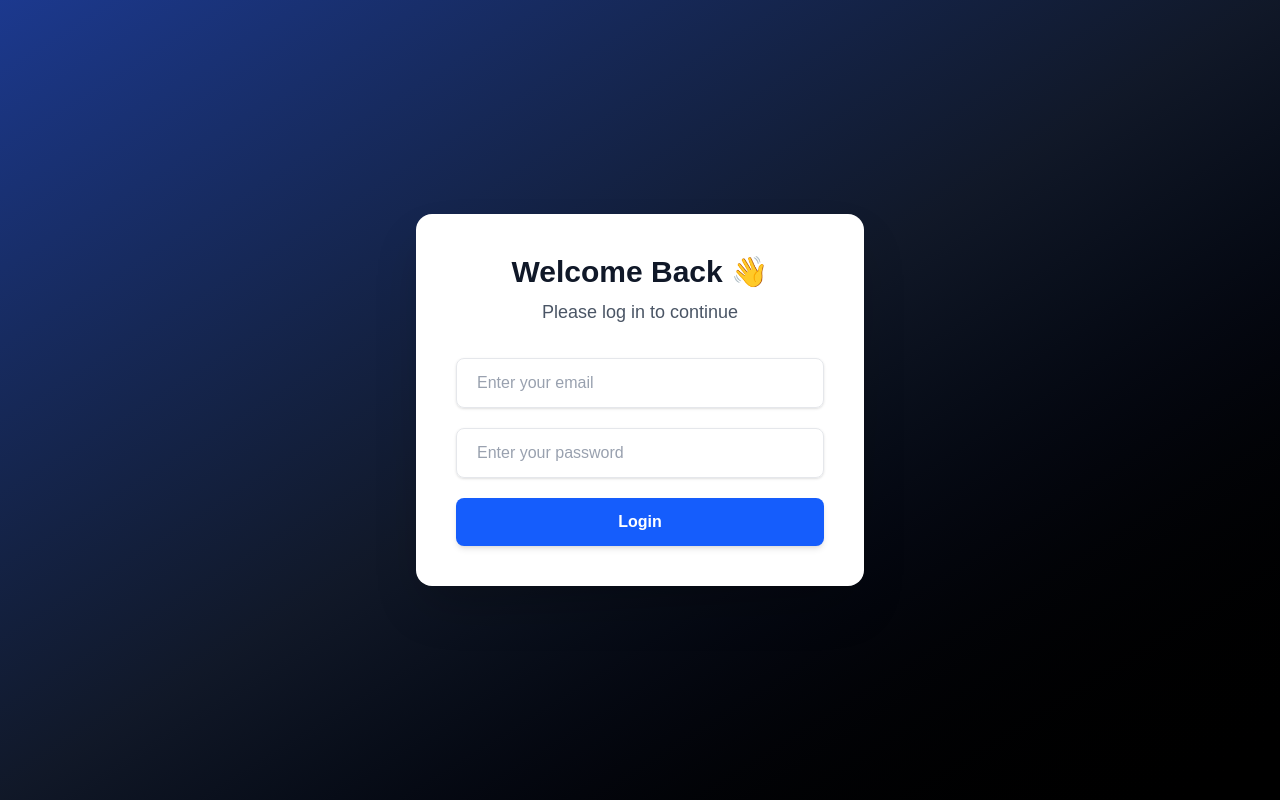
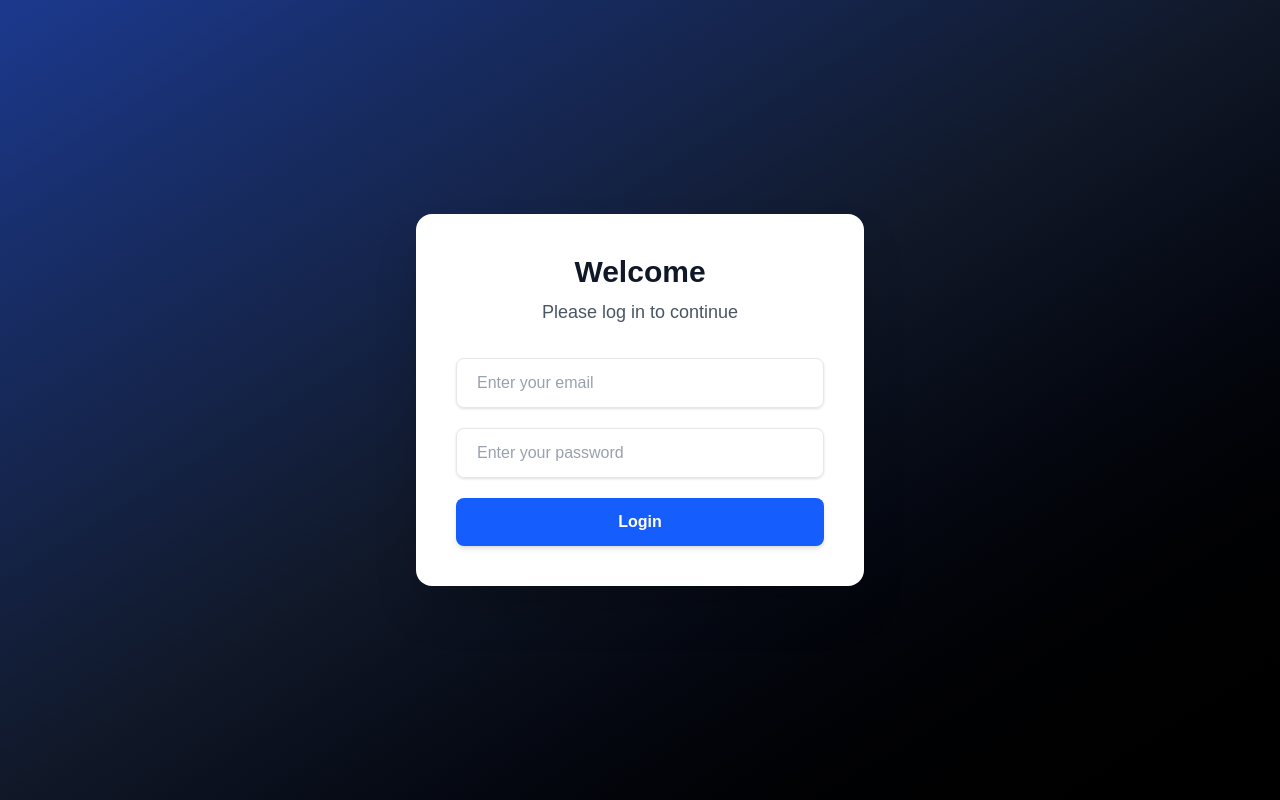
Before and after one commit to Hammadprogrammer/Dashboard, a Next.js app: page /login in a window 1280 px wide. Built offline with nearby package versions, Linux system fonts and the light colour scheme.

Commit message:
jwt bcript login logout add

```diff
--- a/sharecomponent/navbar/login-sinup/loginForm.tsx
+++ b/sharecomponent/navbar/login-sinup/loginForm.tsx
@@ -48,7 +48,7 @@ export default function LoginForm({ onClose, onLoginSuccess }: LoginFormProps) {
       <div className="bg-white p-10 rounded-2xl shadow-2xl w-full max-w-md animate-fade-in-up">
         {/* Heading */}
         <h2 className="text-3xl font-extrabold text-center text-gray-900 mb-2">
-          Welcome Back 👋
+          Welcome
         </h2>
         <p className="text-gray-600 mb-8 text-center text-lg">
           Please log in to continue
```
